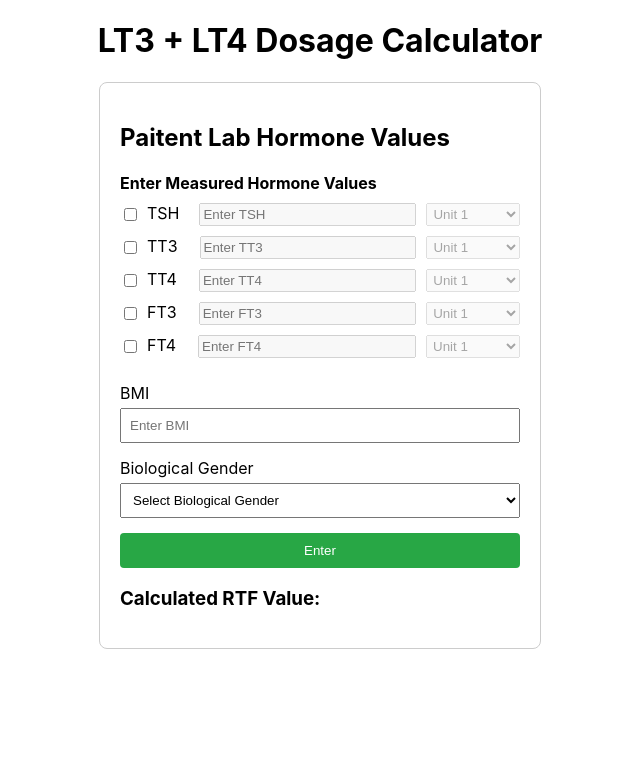
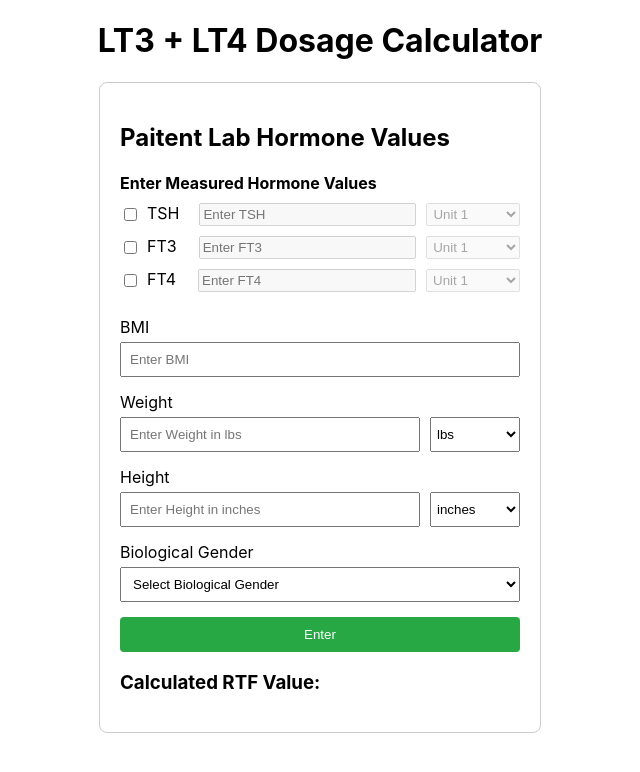
Before and after one commit to crucial-rushil/thyroidResearch, a React (Create React App) app in the folder my-app/: page / in a window 1280 px wide. Shown: the top 772 px of the page, without its empty margins (320-960 px from the left). Built offline with nearby package versions, Linux system fonts and the light colour scheme.

Commit message:
added units field for height and weight

```diff
--- a/my-app/src/pages/Forms.js
+++ b/my-app/src/pages/Forms.js
@@ -21,6 +21,12 @@ const SimpleForm = () => {
 
   const [checkFT4,setFT4] = useState(false);
   const [valueFT4, valFT4] = useState('');
+
+  const [weight, setWeight] = useState('');
+  const [weightUnit, setWeightUnit] = useState('lbs');
+
+  const [height, setHeight] = useState('');
+  const [heightUnit, setHeightUnit] = useState('inches');
 
 
   console.log(valTSH)
@@ -195,7 +201,7 @@ const SimpleForm = () => {
                    </select>
                 </label>
               </div>
-              <div style={{ marginBottom: '10px' }}>
+              {/* <div style={{ marginBottom: '10px' }}>
                 <label style={{display:'flex'}}>
                   <input
                     type="checkbox"
@@ -227,8 +233,8 @@ const SimpleForm = () => {
                     <option value="FT4">Unit 4</option>
                    </select>
                 </label>
-              </div>
-              <div style={{ marginBottom: '10px' }}>
+              </div> */}
+              {/* <div style={{ marginBottom: '10px' }}>
                 <label style={{display:'flex'}}>
                   <input
                     type="checkbox"
@@ -260,7 +266,7 @@ const SimpleForm = () => {
                     <option value="FT4">Unit 4</option>
                    </select>
                 </label>
-              </div>
+              </div> */}
               <div style={{ marginBottom: '10px' }}>
                 <label style={{display:'flex'}}>
                   <input
@@ -343,6 +349,55 @@ const SimpleForm = () => {
           />
         </div>
         <div style={{ marginBottom: '15px' }}>
+          <label style={{ display: 'block', marginBottom: '5px' }}>Weight</label>
+            <label style={{display:'flex'}}>
+              <input
+                type="text"
+                value={weight}
+                onChange={(e) => setWeight(e.target.value)}
+                placeholder="Enter Weight in lbs"
+                style={{ width: '100%', padding: '8px', boxSizing: 'border-box' }}
+                required
+              />
+              <select
+                // value={valueTSH}
+                style={{ width: '30%', padding: '2px', boxSizing: 'border-box', marginLeft: '10px' }}
+                // onChange={(e) => handleInputChange('TSH', e.target.value)}
+                value={weightUnit}
+                onChange={(e) => setWeightUnit(e.target.value)}
+                required
+              >
+                <option value="" disabled>Units</option>
+                <option value="lbs">lbs</option>
+                <option value="kg">kg</option>
+              </select>
+            </label>
+        </div>
+        <div style={{ marginBottom: '15px' }}>
+          <label style={{ display: 'block', marginBottom: '5px' }}>Height</label>
+          <label style={{display:'flex'}}>
+            <input
+              type="text"
+              value={height}
+              onChange={(e) => setHeight(e.target.value)}
+              placeholder="Enter Height in inches"
+              style={{ width: '100%', padding: '8px', boxSizing: 'border-box' }}
+              required
+            />
+            <select
+              // value={valueTSH}
+              style={{ width: '30%', padding: '2px', boxSizing: 'border-box', marginLeft: '10px' }}
+              value={heightUnit}
+              onChange={(e) => setHeightUnit(e.target.value)}
+              required
+            >
+              <option value="" disabled>Units</option>
+              <option value="inch">inches</option>
+              <option value="cm">cm</option>
+            </select>
+          </label>
+        </div>
+        <div style={{ marginBottom: '15px' }}>
           <label style={{ display: 'block', marginBottom: '5px' }}>Biological Gender</label>
           <select
             value={gender}
```
